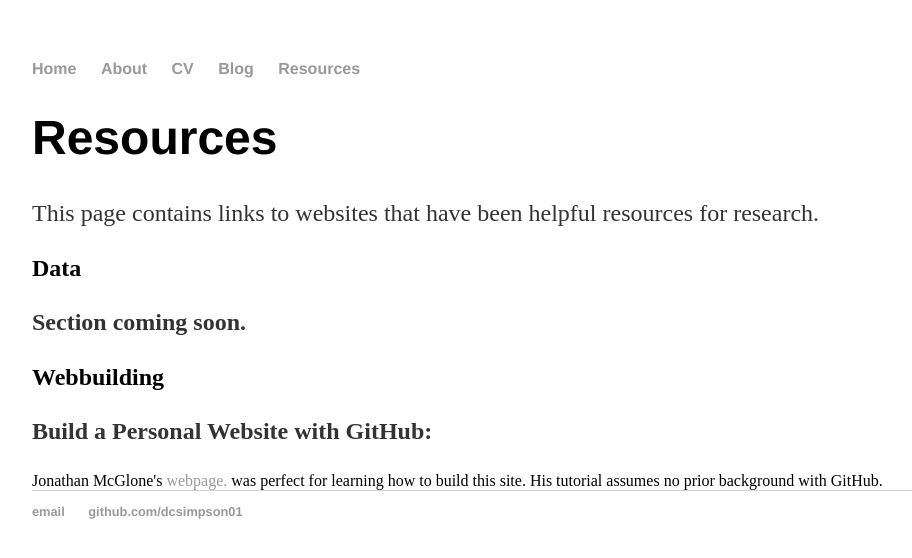
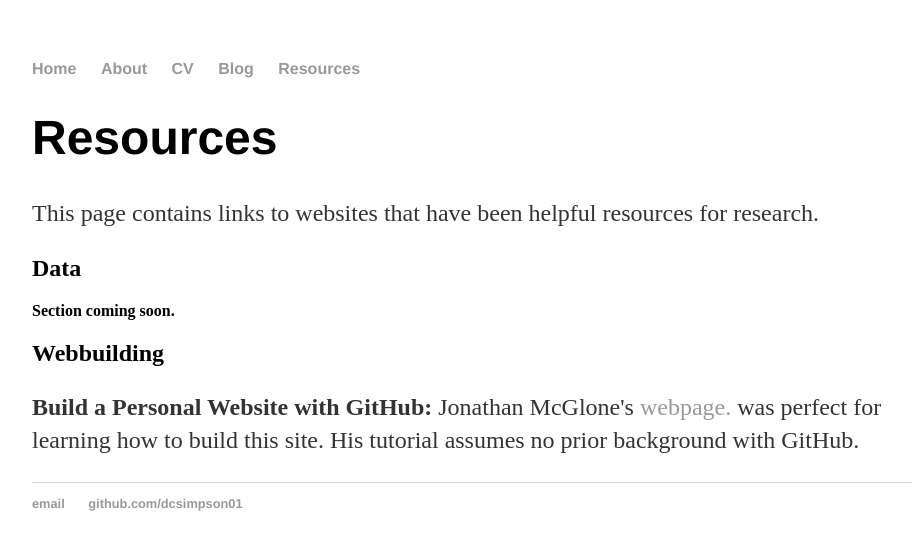
Before and after one commit to dcsimpson01/dcsimpson01.github.io, a Jekyll site: the page built from resources/index.html, in a window 1280 px wide. Shown: the top 558 px of the page, without its empty margins (160-1072 px from the left). Built offline with Jekyll 4.4.1, drawn with Linux system fonts in a browser that asks for light colours.

```diff
--- a/resources/index.html
+++ b/resources/index.html
@@ -9,9 +9,9 @@ title: Resources
 	<p> This page contains links to websites that have been helpful resources for research. </p>
 
 	<h2>Data</h2>
-        <p><strong>Section coming soon.</strong><p>
+        <strong>Section coming soon.</strong>
 
 	<h2>Webbuilding</h2>
-         <p><strong>Build a Personal Website with GitHub:</strong></p> Jonathan McGlone's <a href="http://jmcglone.com/guides/github-pages/"> webpage.</a> was perfect for learning how to build this site. His tutorial assumes no prior background with GitHub.
+         <p><strong>Build a Personal Website with GitHub:</strong> Jonathan McGlone's <a href="http://jmcglone.com/guides/github-pages/"> webpage.</a> was perfect for learning how to build this site. His tutorial assumes no prior background with GitHub.</p>
 
 	</div>
```
